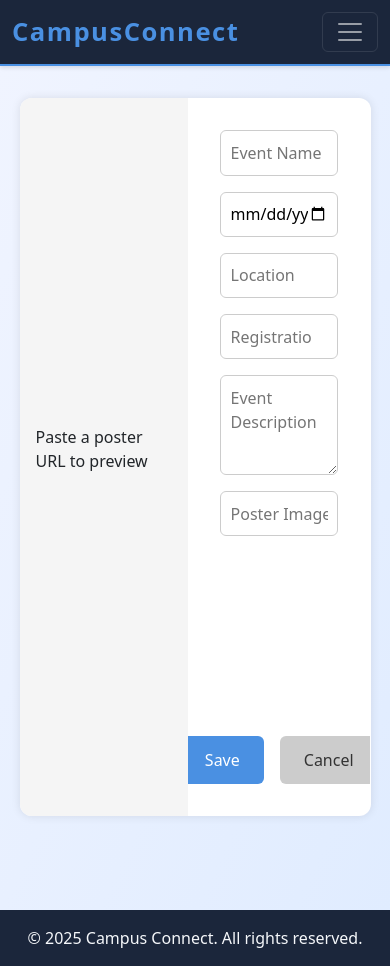
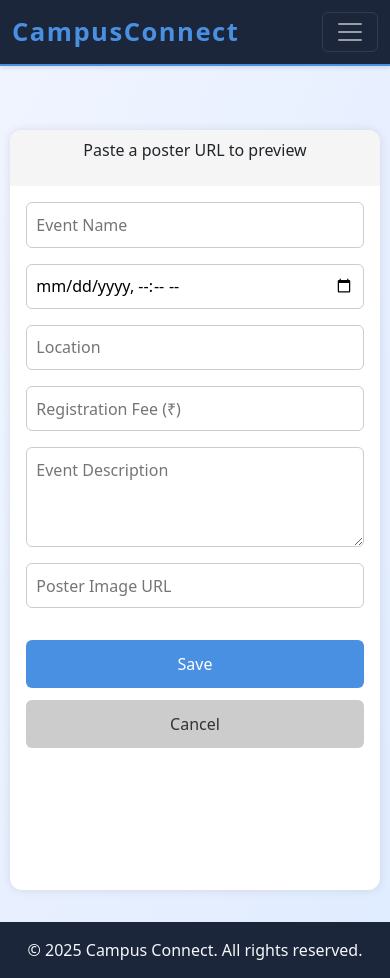
Before and after one commit to parvmunjal/campus-connect-fe, a React (Create React App) app: page /organizer/create in a window 390 px wide. Built offline with nearby package versions, Linux system fonts and the light colour scheme.

Commit message:
UI enhancements

```diff
--- a/src/styles/CreateEvents.module.css
+++ b/src/styles/CreateEvents.module.css
@@ -97,3 +97,58 @@
   font-weight: 500;
   cursor: pointer;
 }
+@media screen and (max-width: 768px) {
+  .modal {
+    width: 95%;
+    height: 90vh;
+    flex-direction: column;
+    margin-top: 2rem;
+  }
+
+  .content {
+    flex-direction: column;
+    overflow: hidden;
+    flex: 1 1 auto;
+  }
+
+  .posterContainer {
+    flex: none;
+    width: 100%;
+    padding: 0.5rem;
+    max-height: 300px;
+  }
+
+  .poster {
+    width: 100%;
+    height: auto;
+    max-height: 300px;
+    object-fit: contain;
+  }
+
+  .details {
+    flex: 1 1 auto;
+    width: 100%;
+    padding: 1rem;
+    overflow-y: auto;
+    text-align: left; /* easier reading on mobile */
+  }
+
+  .input,
+  .textarea {
+    font-size: 1rem;
+  }
+
+  .buttonGroup {
+    margin-top: 1rem;
+    flex-direction: column;
+    gap: 0.75rem;
+    justify-content: stretch;
+  }
+
+  .saveButton,
+  .cancelButton {
+    width: 100%;
+    padding: 0.75rem;
+    font-size: 1rem;
+  }
+}
```
